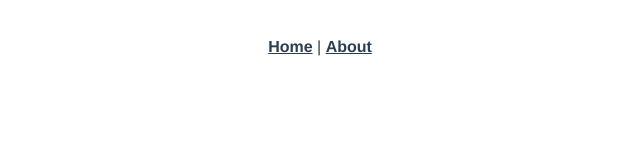
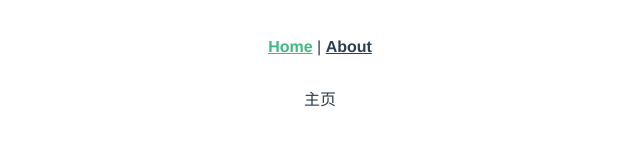
Before and after one commit to Soul-Soul/myProject, a Vue app: page /home in a window 1280 px wide. Shown: the top 160 px of the page, without its empty margins (320-960 px from the left). Built offline with nearby package versions, Linux system fonts and the light colour scheme.

Commit message:
路由列表

```diff
--- a/src/App.vue
+++ b/src/App.vue
@@ -1,9 +1,5 @@
 <template>
   <div id="app">
-    <div id="nav">
-      <router-link to="/">Home</router-link> |
-      <router-link to="/about">About</router-link>
-    </div>
     <router-view/>
   </div>
 </template>
--- a/src/router/index.js
+++ b/src/router/index.js
@@ -1,23 +1,27 @@
 import Vue from 'vue'
 import VueRouter from 'vue-router'
-import Home from '../views/Home.vue'
+import dashboard from '../views/dashboard'
 
 Vue.use(VueRouter)
 
 const routes = [
     {
         path: '/',
+        name: 'dashboard',
+        component: dashboard,
+        children:[
+            {
+                path: 'home',
                 name: 'home',
-    component: Home
+                component: () => import('../views/dashboard/Home.vue')
             },
             {
                 path: '/about',
                 name: 'about',
-    // route level code-splitting
-    // this generates a separate chunk (about.[hash].js) for this route
-    // which is lazy-loaded when the route is visited.
-    component: () => import(/* webpackChunkName: "about" */ '../views/About.vue')
+                component: () => import('../views/dashboard/About.vue')
             }
+        ]
+    },
 ]
 
 const router = new VueRouter({
--- a/src/views/Home.vue
+++ /dev/null
@@ -1,18 +0,0 @@
-<template>
-  <div class="home">
-    <img alt="Vue logo" src="../assets/logo.png">
-    <HelloWorld msg="Welcome to Your Vue.js App"/>
-  </div>
-</template>
-
-<script>
-// @ is an alias to /src
-import HelloWorld from '@/components/HelloWorld.vue'
-
-export default {
-  name: 'home',
-  components: {
-    HelloWorld
-  }
-}
-</script>
--- a/src/views/About.vue
+++ b/src/views/dashboard/About.vue
@@ -1,5 +1,5 @@
 <template>
   <div class="about">
-    <h1>This is an about page</h1>
+    关于页
   </div>
 </template>
--- /dev/null
+++ b/src/views/dashboard/Home.vue
@@ -0,0 +1,17 @@
+<template>
+  <div class="home">
+      主页
+  </div>
+</template>
+
+<script>
+// @ is an alias to /src
+// import HelloWorld from '@/components/HelloWorld.vue'
+
+export default {
+  name: 'home',
+  components: {
+    // HelloWorld
+  }
+}
+</script>
--- /dev/null
+++ b/src/views/dashboard/index.vue
@@ -0,0 +1,20 @@
+<template>
+    <div>
+        <div id="nav">
+            <router-link to="/home">Home</router-link> |
+            <router-link to="/about">About</router-link>
+        </div>
+        <!--导航条，li标签-->
+        <router-view/>
+    </div>
+</template>
+
+<script>
+    export default {
+        name: "dashboard"
+    }
+</script>
+
+<style scoped>
+
+</style>
```
Lines whose indentation alone changed are shown as unchanged.
